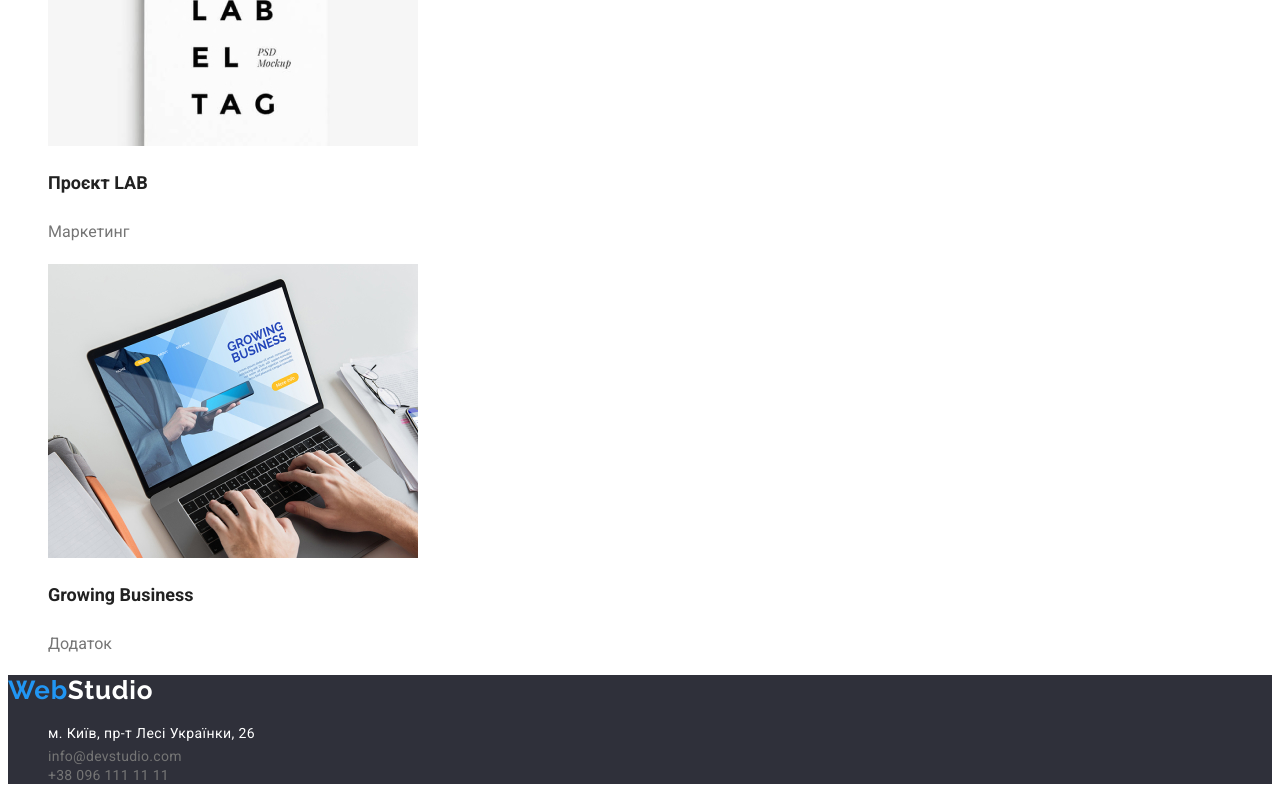
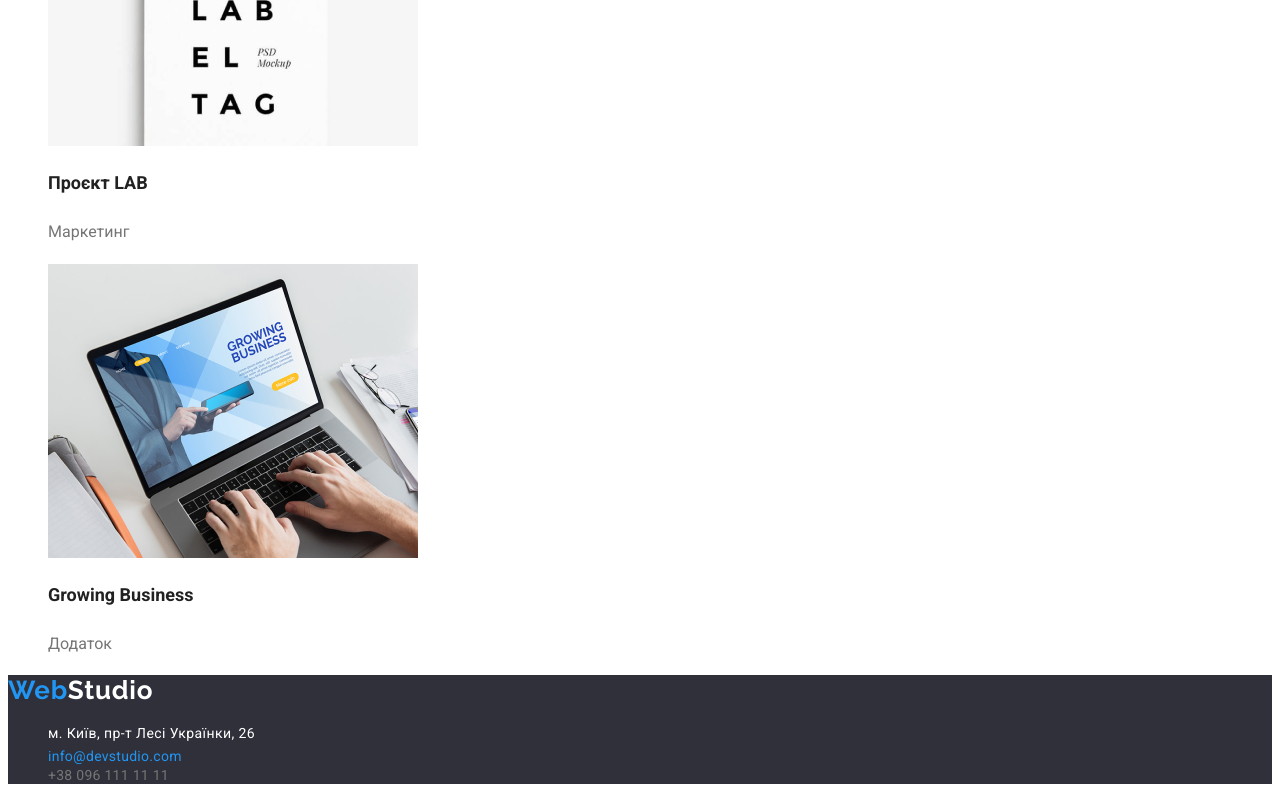
Before and after one commit to tetris3099/goit-markup-hw-02, a plain HTML site: page portfolio.html in a window 1280 px wide. In both pictures the pointer is over the link 114 px from the left and 4137 px from the top of the page. Shown: the part 3382-4182 px from the top of the page. Drawn offline with Linux system fonts and the light colour scheme.

Commit message:
Update porfolio-styles.css

```diff
--- a/css/porfolio-styles.css
+++ b/css/porfolio-styles.css
@@ -153,3 +153,8 @@ body {
         letter-spacing: 0.02em;
     color: var(--contacts-and-description-color);
 }
+
+.contacts_basement:hover,
+.contacts_basement:focus {
+    color: var(--accent-web-color);
+}
```
